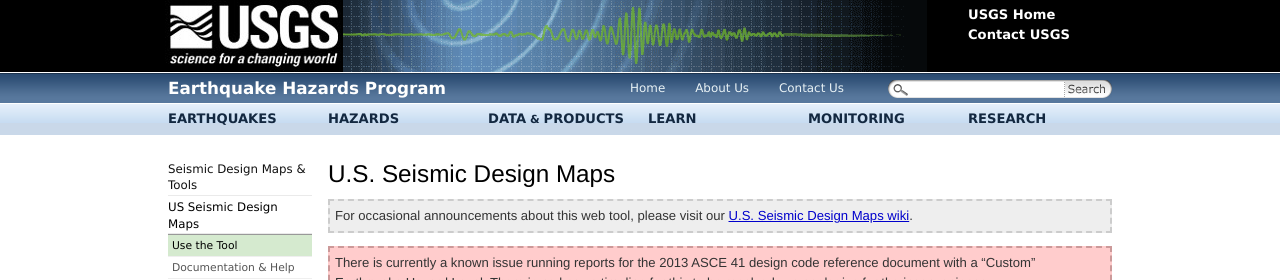
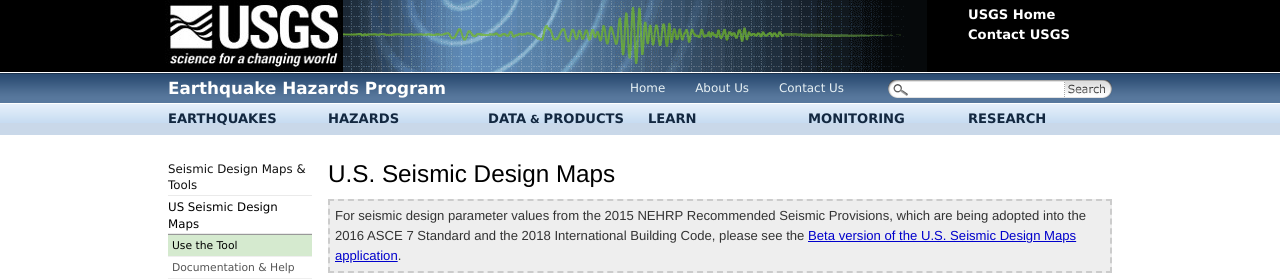
Before and after one commit to usgs/earthquake-legacy-usdesign, a PHP site: page /designmaps/us/application.php in a window 1280 px wide. Shown: the top 280 px of the page. Run offline with PHP 8.4, Linux system fonts and the light colour scheme.

Commit message:
Change the text of the gray callout to direct users to new beta version of tool.

```diff
--- a/html/designmaps/us/application.php
+++ b/html/designmaps/us/application.php
@@ -24,9 +24,11 @@
 ?>
 
 <p class="callout">
-	For occasional announcements about this web tool, please visit our <a
-	href="https://geohazards.usgs.gov/trac/wiki/NSHMP/design/announcements">U.S.
-	Seismic Design Maps wiki</a>.
+	For seismic design parameter values from the 2015 NEHRP Recommended Seismic
+	Provisions, which are being adopted into the 2016 ASCE 7 Standard and the
+	2018 International Building Code, please see the
+	<a href="/designmaps/beta/us/">Beta version of the U.S. Seismic Design Maps
+	application</a>.
 </p>
 
 <p class="callout error">
```
